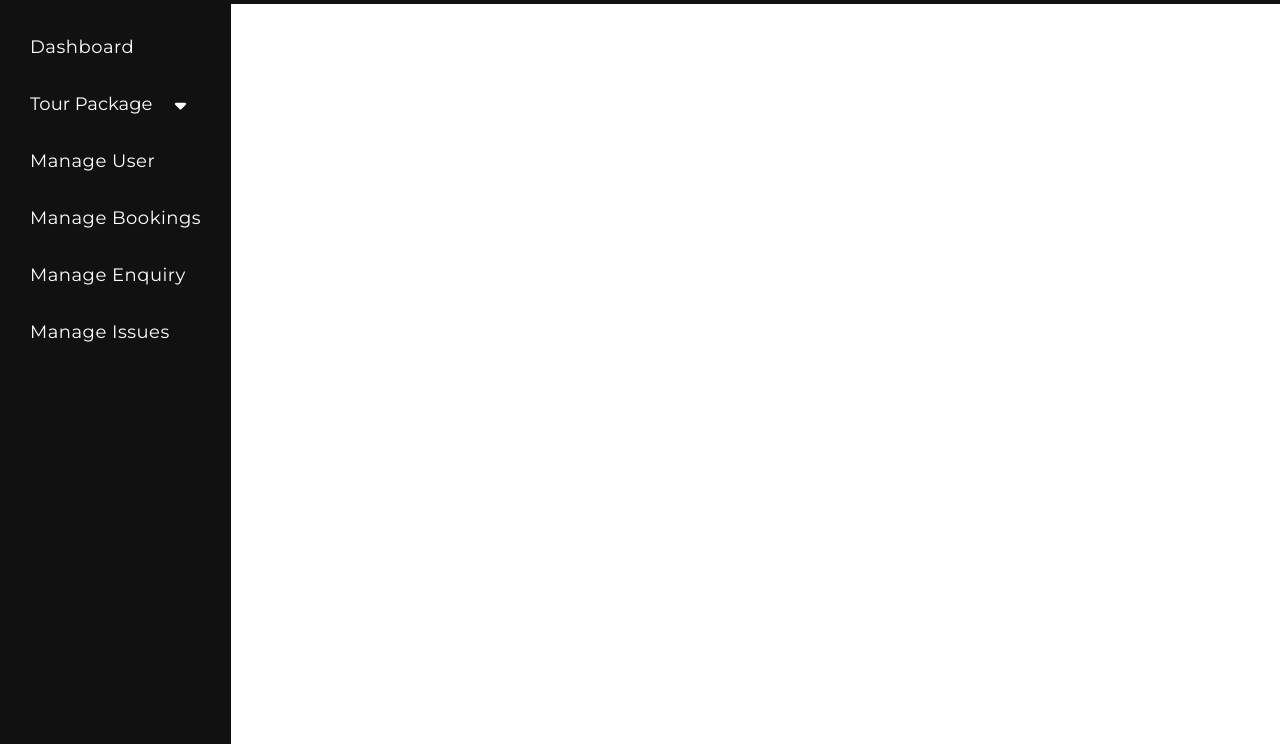
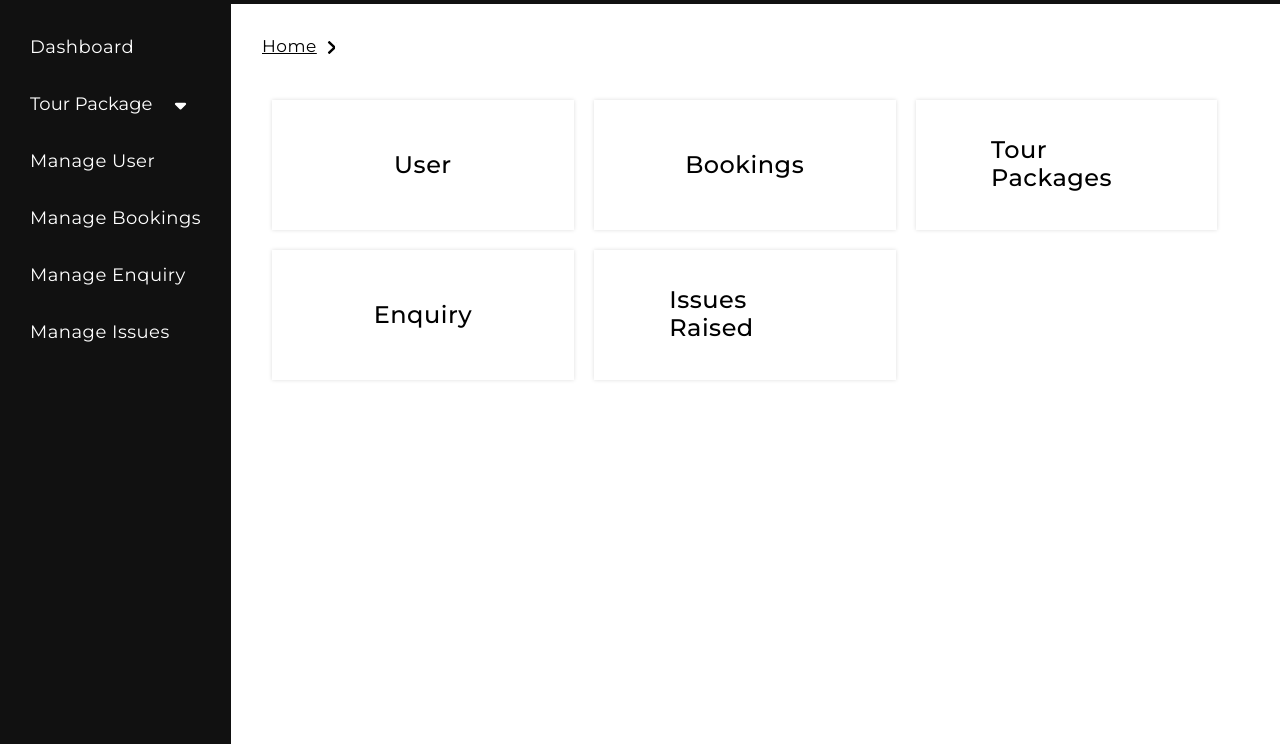
Before and after one commit to anjila-gurung/Travelopro, a plain HTML site: page dashboard.html in a window 1280 px wide. Shown: the part 56-800 px from the top of the page. Drawn offline with Linux system fonts and the light colour scheme.

Commit message:
dashboard page

```diff
--- a/assets/css/style.css
+++ b/assets/css/style.css
@@ -717,3 +717,48 @@ input:focus{
       font-weight: 400;
       text-decoration: none;
   }
+  .main-content{
+      padding-left: 250px;
+      padding-top: 30px;
+  }
+  .breadcrum-home a {
+    color: #000;
+    text-decoration: underline;
+    text-decoration-color:#000;
+    position: relative;
+
+  }
+  .breadcrum-home a::before{
+      content: '';
+        position: absolute;
+        background-image: url(../images/chevron-right.svg);
+        width: 10px;
+        height: 15px;
+        right: -20px;
+        top: 4px;
+
+  }
+
+
+  .content-grid{
+      display: flex;
+      flex-wrap: wrap;
+  }
+  .content-grid a{
+    background-color: #fff;
+    box-shadow: 0 0 4px #ddd;
+    border: 1px solid #ddd;
+    border: 4px;
+    position: relative;
+    width: 100%;
+    height: 130px;
+    margin: 10px;
+    flex-basis: 30%;
+  }
+  .content-grid h4{
+    position: absolute;
+    top: 50%;
+    left: 50%;
+    transform: translate(-50% , -50%);
+    color: #000;
+  }
--- a/dashboard.html
+++ b/dashboard.html
@@ -56,6 +56,44 @@
                 </div>
             </div>
     </section>
+    <!-- main content in this section starts here-->
+    <section class="main-content">
+        <div class="container">
+            <div class="breadcrum">
+                <div class="breadcrum-home">
+                   <a href="#">Home</a>
+                </div>
+            </div>
+            <div class="content-grid mt-30">
+                <a href="#">
+                    <div class="content-gird-item">
+                        <h4>User</h4>
+                    </div>
+                </a>
+                <a href="#">
+                <div class="content-gird-item">
+                    <h4>Bookings</h4>
+                </div>
+                </a>
+                <a href="#">
+                <div class="content-gird-item">
+                    <h4>Tour Packages</h4>
+                </div>
+                </a>
+                <a href="#">
+                <div class="content-gird-item">
+                    <h4>Enquiry</h4>
+                </div>
+                </a>
+                <a href="#">
+                <div class="content-gird-item">
+                    <h4>Issues Raised</h4>
+                </div>
+                </a>
+            </div>
+        </div>
+    </section>
+    <!-- main content in this section ends here -->
 
     <script src="assets/js/jquery-3.5.1.min.js"></script>
     <script src="assets/vendors/bootstrap/js/bootstrap.min.js"></script>
```
Also changed, not shown: assets/images/chevron-right.svg (added), 2 other files.
